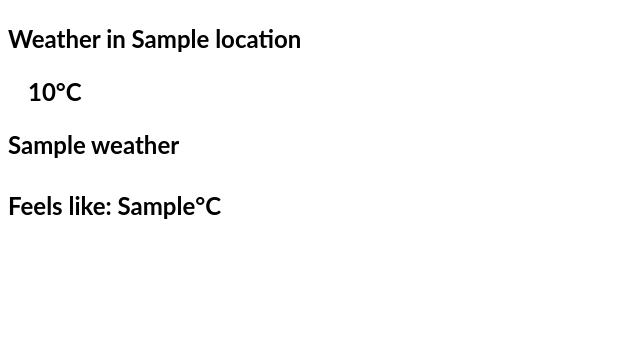
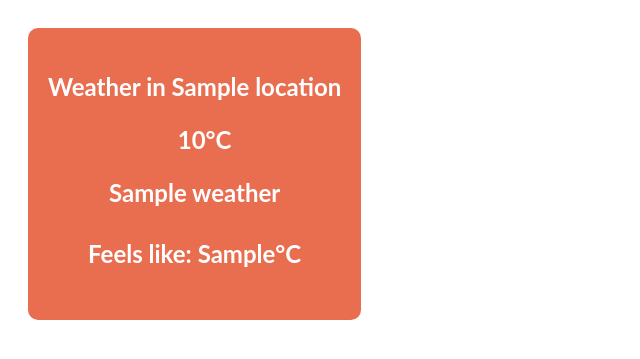
Before and after one commit to MaryannGitonga/Weather-Flask-App, a Flask app: template templates/results.html in a window 1280 px wide. Shown: the top 359 px of the page, without its empty margins (0-640 px from the left). Run offline with Flask 2, Linux system fonts and the light colour scheme; the template is opened without the code that fills it: most values are stand-ins (such as "Sample title", 1, 10 or a date in 2020).

Commit message:
Style the results html page

```diff
--- a/static/css/styles.css
+++ b/static/css/styles.css
@@ -28,3 +28,13 @@ h2{
     cursor: pointer;
     background-color: #c1593f;
 }
+
+#weatherResults{
+    background-color: #e96e50;
+    padding: 20px;
+    display: inline-block;
+    text-align: center;
+    margin: 20px;
+    border-radius: 10px;
+    color: white;
+}
```
